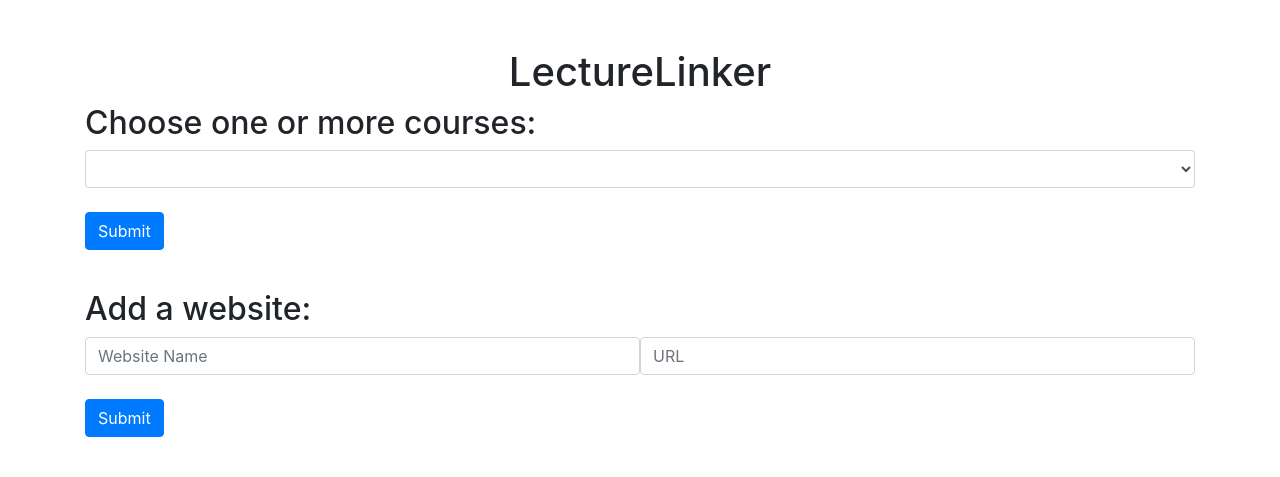
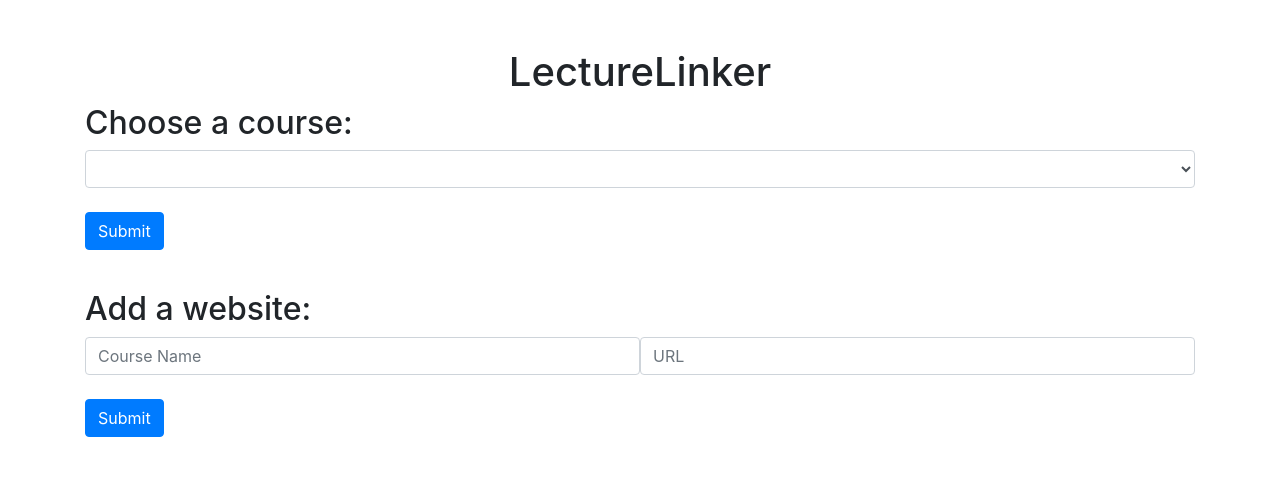
Before and after one commit to martullo/lecturelinker, a Flask app: template flask webserver/templates/index.html in a window 1280 px wide. Shown: the top 477 px of the page. Run offline with Flask 3, Linux system fonts and the light colour scheme; the template is opened without the code that fills it, so the values that code supplies are empty; some libraries are stand-ins or nearby versions.

Commit message:
Most of backend-frontend communication working. Code could be cleaned up a bit. Needs more error handling and more  and uniform server-side security checks.

```diff
--- a/flask webserver/app.py
+++ b/flask webserver/app.py
@@ -2,76 +2,59 @@ from flask import Flask, render_template, send_file, request, url_for, redirect
 import requests
 from io import BytesIO
 from zipfile import ZipFile
-import json
 import os
 
 os.environ['NO_PROXY'] = '127.0.0.1'
 
 app = Flask(__name__)
 
-@app.route('/a', methods=["POST", "GET"])
+
+@app.route('/', methods=["POST", "GET"])
 def _home():
     courses_list = requests.get("http://localhost:3000/get-courses").json()
+    active_course = None
+    pdf_list = []
+    message_add_course = ""
 
     if request.method == "POST":
-        if (request.form["course_selection"]):
-            active_course = request.form["courses"]
-            pdf_list = requests.get(f"http://localhost:3000/?url={active_course}").json()
+        # Handle different POST request sources
+        match request.form["RequestType"]:
+            case "course_selection":
+                active_course = request.form["courses"]
+                pdf_list = requests.get(
+                    f"http://localhost:3000/get-links?courseName={active_course}").json()
+            case "add_course":
+                course_name = request.form["course_name"]
+                course_url = request.form["course_url"]
+
+                # Add course to database
+                response = requests.get(
+                    f"http://localhost:3000/add-course?courseName={course_name}&mainWebsite={course_url}")
+                try:
+                    message_add_course = response.json()["message"]
+                    courses_list.append(course_name)
+                    active_course = course_name
+                    pdf_list = requests.get(
+                        f"http://localhost:3000/get-links?courseName={active_course}").json()
+                except:
+                    message_add_course = "Error adding course. Check the URL or try again later."
+
+    return render_template("index.html",
+                           courses_list=courses_list,
+                           active_course=active_course,
+                           pdf_list=pdf_list,
+                           message_add_course=message_add_course)
 
 
-    return render_template("index.html", courses_list=courses_list)
+@app.route('/download', methods=["POST"])
+def download():
+    selected_files = request.form.getlist('selected_files')
 
-
-@app.route('/download', methods=['GET'])
-def _download():
-    #maybe handle this function locally
-    args = request.args
+    # THIS NEEDS TO BE HANDLED CLIENT SIDE LATER
     files = []
-    for url in args.values():
-        files.append((url.rsplit('/', 1)[-1], BytesIO(requests.get(url).content)))
-
-    stream = BytesIO()
-    with ZipFile(stream, 'w') as zf:
-        for file in files:
-            zf.writestr(f'{file[0]}', file[1].getvalue())
-    stream.seek(0)
-
-    return send_file(
-        stream,
-        as_attachment=True,
-        download_name='files.zip'
-    )
-
-@app.route('/', methods=["POST", "GET"])
-def home():
-    with open('static/data.json', 'r') as f:
-        data = json.load(f)
-    if request.method == "POST":
-        if "courses" in request.form:
-            pdf_list = requests.get(f"http://localhost:3000/scrapedata?url={data[request.form['courses']]}").json()
-        elif "new_url" in request.form:
-            if request.form["new_url"] not in data.values() and request.form["new_url"] != "":
-                data[request.form["display_name"]] = request.form["new_url"]
-                with open('static/data.json', 'w') as f:
-                    write = json.dumps(data, indent=4)
-                    f.write(write)
-            else:
-                pdf_list = requests.get(f"http://localhost:3000/scrapedata?url={list(data.values())[0]}").json()
-                return render_template("index.html", courses_list = data.keys(), pdf_list=pdf_list, show_alert=True)
-            return redirect(url_for('home'))
-    else:
-        #change to an arbitrary
-        pdf_list = requests.get(f"http://localhost:3000/scrapedata?url={list(data.values())[0]}").json()
-
-    return render_template("index.html", courses_list=data.keys(), pdf_list=pdf_list, show_alert=False)
-
-
-@app.route('/download', methods=['GET'])
-def download():
-    args = request.args
-    files = []
-    for url in args.values():
-        files.append((url.rsplit('/', 1)[-1], BytesIO(requests.get(url).content)))
+    for url in selected_files:
+        files.append(
+            (url.rsplit('/', 1)[-1], BytesIO(requests.get(url).content)))
 
     stream = BytesIO()
     with ZipFile(stream, 'w') as zf:
--- a/flask webserver/static/main.js
+++ /dev/null
@@ -1,24 +0,0 @@
-document
-  .getElementById("download-button")
-  .addEventListener("click", function () {
-    const checkboxes = document.querySelectorAll(
-      'input[name="selected_files"]:checked'
-    );
-    const queryParameters = [];
-
-    checkboxes.forEach((checkbox, index) => {
-      queryParameters.push(
-        `file${index}=${encodeURIComponent(checkbox.value)}`
-      );
-    });
-
-    const queryString = queryParameters.join("&");
-    console.log(queryString);
-    const downloadLink = `/download?${queryString}`;
-    window.location.href = downloadLink;
-  });
-
-document.getElementById("close_alert").addEventListener("click", function () {
-  document.getElementById("alert").style.display = "none";
-  console.log("closed alert");
-});
--- a/flask webserver/templates/index.html
+++ b/flask webserver/templates/index.html
@@ -1,48 +1,67 @@
 <!DOCTYPE html>
 <html lang="en">
   <head>
+    <!-- Include Bootstrap CSS for styling -->
     <link
       rel="stylesheet"
       href="https://maxcdn.bootstrapcdn.com/bootstrap/4.5.2/css/bootstrap.min.css"
     />
-    <meta charset="UTF-8" />
-    <meta name="viewport" content="width=device-width, initial-scale=1.0" />
     <title>LectureLinker</title>
   </head>
   <body>
     <div class="container mt-5">
       <h1 class="text-center">LectureLinker</h1>
-      <h2>Choose one or more courses:</h2>
+      <h2>Choose a course:</h2>
       <div class="form-group">
+        <!-- Form for selecting a course -->
         <form method="POST">
           <select id="courses" name="courses" class="form-control">
-            {% for course in courses_list %}
-              <option value={{course}}>{{course}}</option>
+            {% if active_course %}
+            <option value="{{ active_course }}" selected>
+              {{ active_course }}
+            </option>
+            {% endif %} {% for course in courses_list if course != active_course
+            %}
+            <option value="{{ course }}">{{ course }}</option>
             {% endfor %}
           </select>
           <br />
+          <input type="hidden" name="RequestType" value="course_selection" />
           <input type="submit" class="btn btn-primary" />
         </form>
+        <!--------------------------------->
       </div>
       <br />
       <h2>Add a website:</h2>
       <div class="form-group">
+        <!-- Form for adding a new course websites -->
         <form method="POST">
           <div class="d-flex flex-row">
-            <input name="display_name" type="text" class="form-control" placeholder="Website Name">
-            <input name="new_url" type="url" class="form-control" placeholder="URL">
+            <input
+              name="course_name"
+              type="text"
+              class="form-control"
+              placeholder="Course Name"
+            />
+            <input
+              name="course_url"
+              type="url"
+              class="form-control"
+              placeholder="URL"
+            />
+          </div>
+          <p class="mb-0">{{message_add_course}}</p>
+          <br />
+          <input type="hidden" name="RequestType" value="add_course" />
+          <input type="submit" class="btn btn-primary" />
+        </form>
+        <!------------------------------------------->
       </div>
       <br />
-          <input type="submit" class="btn btn-primary">
-        </form>
-        {% if show_alert %}
-          <div class="alert alert-danger d-flex justify-content-between" role="alert" id="alert">
-            <div>That URL is already on the list!</div>
-            <button type="button" class="btn-close" data-bs-dismiss="alert" aria-label="Close" id="close_alert">close</button>
-          </div>
-        {% endif %}
-      </div>
-      <br />
+
+      <!-- Form for downloading PDF files -->
+      <form action="/download" method="POST">
+        <!-- Table for displaying PDF files -->
         <table class="table table-bordered table-striped">
           <thead class="thead-dark">
             <tr>
@@ -52,9 +71,11 @@
             </tr>
           </thead>
           <tbody>
+            <!-- Iterate through PDF entries and display them in the table -->
             {% for entry in pdf_list %}
             <tr>
               <td>
+                <!-- Checkbox for selecting PDF files -->
                 <input
                   type="checkbox"
                   name="selected_files"
@@ -62,17 +83,18 @@
                 />
               </td>
               <td>{{ entry['filename'] }}</td>
+
+              <!-- Link to download the PDF file -->
               <td><a target="_blank" href="{{ entry['link'] }}">Link</a></td>
             </tr>
             {% endfor %}
           </tbody>
         </table>
+        <input type="submit" value="Download selection" class="btn btn-primary" />
+      </form>
+      <!------------------------------------>
 
-      <button class="btn btn-primary" id="download-button">
-        Download selection
-      </button>
-      <br /><br /><br /><br />
-    </div>
+    <!-- Include a JavaScript file for client-side functionality -->
     <script src="{{url_for('static', filename='main.js')}}"></script>
   </body>
 </html>
```
Also changed, not shown: API/server.js (+27 -8 lines), flask webserver/templates/_index.html (deleted, +0 -100 lines). Lines whose indentation alone changed are shown as unchanged.
